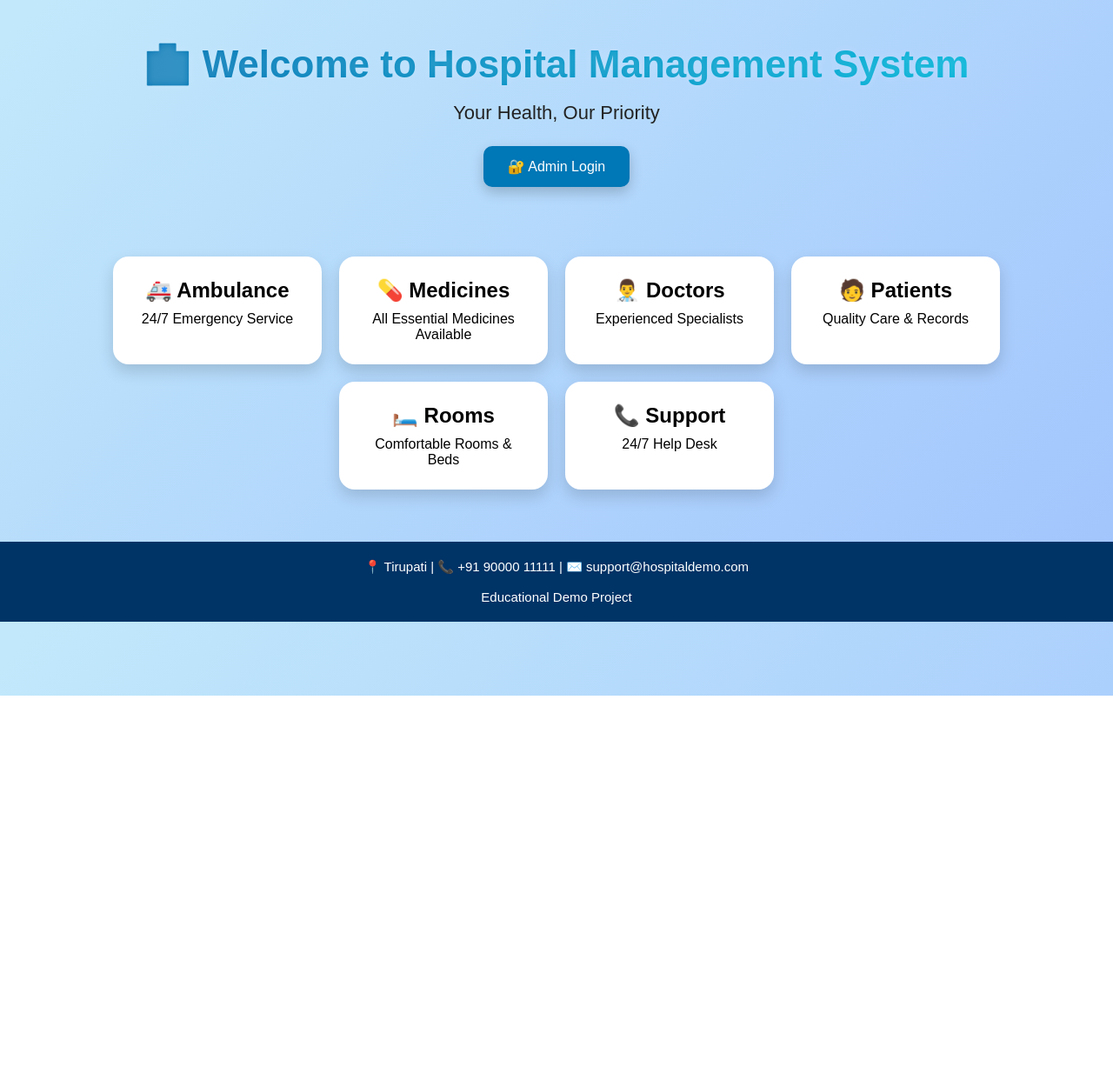
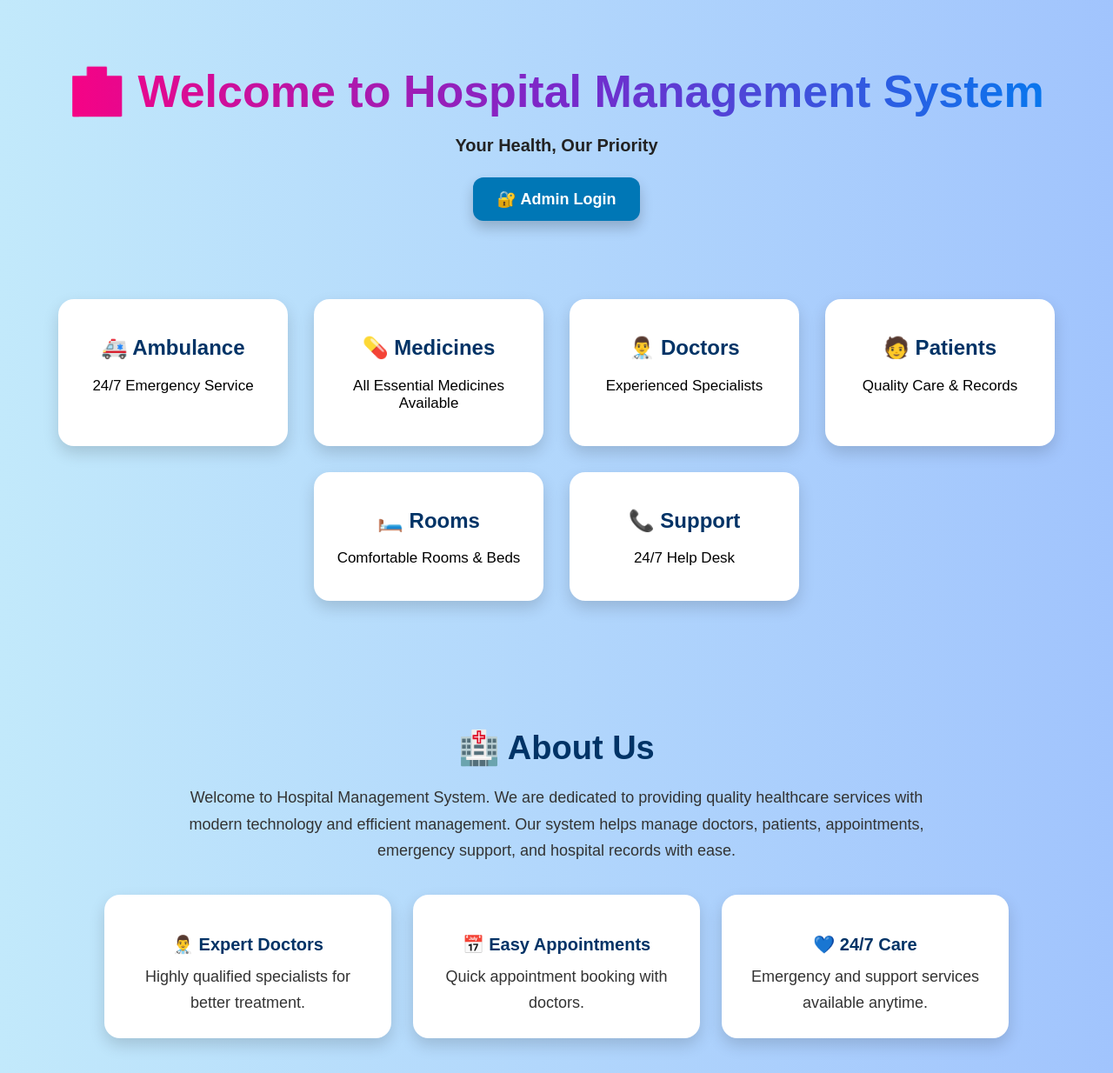
Before and after one commit to venkatkanakanti/hospital-management-system, a Django app: page / in a window 1280 px wide. Shown: the whole page at 87% size. Before the commit the page ends 800 px from the top, so only its background shows below. Run offline with Django 5.2, Linux system fonts and the light colour scheme.

Commit message:
Upgraded homepage with About Us section

```diff
--- a/app1/templates/home.html
+++ b/app1/templates/home.html
@@ -1,117 +1,128 @@
 <!DOCTYPE html>
 <html>
 <head>
-<title>Hospital Management System</title>
+<title>Welcome</title>
 
 <style>
-*{
+body{
+font-family:Arial;
 margin:0;
 padding:0;
-box-sizing:border-box;
-}
-
-body{
-font-family:Arial,sans-serif;
 text-align:center;
-background:linear-gradient(135deg,#c2e9fb,#a1c4fd);
-animation:fadeIn 1.2s ease;
-}
-
-/* Page animation */
-@keyframes fadeIn{
-from{opacity:0; transform:translateY(20px);}
-to{opacity:1; transform:translateY(0);}
+background:linear-gradient(to right,#c2e9fb,#a1c4fd);
 }
 
 .header{
-padding:50px 20px;
+padding:40px;
 }
 
-/* Premium heading */
-.main-title{
-font-size:44px;
+h1{
+font-size:52px;
 font-weight:bold;
-background:linear-gradient(90deg,#003366,#0077b6,#00b4d8,#ff006e,#003366);
-background-size:300%;
+background:linear-gradient(90deg,#ff0080,#7928ca,#007cf0);
 -webkit-background-clip:text;
 -webkit-text-fill-color:transparent;
-animation:moveText 6s linear infinite, floatText 3s ease-in-out infinite;
-cursor:pointer;
-transition:0.4s;
-text-shadow:0 0 8px rgba(255,255,255,0.2);
+margin-bottom:10px;
 }
 
-.main-title:hover{
-transform:scale(1.05);
-filter:drop-shadow(0 0 12px rgba(255,0,110,0.4));
-}
-
-@keyframes moveText{
-0%{background-position:0%;}
-100%{background-position:300%;}
-}
-
-@keyframes floatText{
-0%,100%{transform:translateY(0);}
-50%{transform:translateY(-6px);}
-}
-
-.subtitle{
-font-size:22px;
-margin-top:15px;
+h3{
 color:#222;
+font-size:20px;
+margin-bottom:25px;
 }
 
 button{
-margin-top:25px;
 padding:14px 28px;
-font-size:16px;
 border:none;
-border-radius:10px;
+border-radius:12px;
 background:#0077b6;
 color:white;
 cursor:pointer;
+font-size:18px;
+font-weight:bold;
+box-shadow:0 8px 15px rgba(0,0,0,0.2);
 transition:0.3s;
-box-shadow:0 6px 15px rgba(0,0,0,0.2);
 }
 
 button:hover{
 background:#023e8a;
-transform:translateY(-3px);
+transform:scale(1.05);
 }
 
 .features{
 display:flex;
 justify-content:center;
 flex-wrap:wrap;
-gap:20px;
-padding:30px;
+margin-top:35px;
 }
 
 .card{
 background:white;
-width:240px;
+width:220px;
+margin:15px;
+padding:22px;
+border-radius:18px;
+box-shadow:0 8px 18px rgba(0,0,0,0.15);
+transition:0.3s;
+}
+
+.card:hover{
+transform:translateY(-10px);
+}
+
+.card h2{
+color:#003366;
+}
+
+.card p{
+font-size:17px;
+}
+
+/* About Us */
+.about-section{
+margin-top:60px;
+padding:40px 20px;
+text-align:center;
+}
+
+.about-section h2{
+font-size:38px;
+color:#003366;
+margin-bottom:20px;
+}
+
+.about-section p{
+font-size:18px;
+max-width:900px;
+margin:auto;
+line-height:1.7;
+color:#333;
+}
+
+.about-boxes{
+display:flex;
+justify-content:center;
+flex-wrap:wrap;
+gap:25px;
+margin-top:35px;
+}
+
+.about-card{
+background:white;
+width:280px;
 padding:25px;
 border-radius:18px;
 box-shadow:0 8px 18px rgba(0,0,0,0.15);
-transition:0.4s;
+transition:0.3s;
 }
 
-.card:hover{
-transform:translateY(-10px) scale(1.03);
-box-shadow:0 12px 24px rgba(0,0,0,0.25);
+.about-card:hover{
+transform:translateY(-8px);
 }
 
-.card h2{
+.about-card h3{
+color:#003366;
 margin-bottom:10px;
-}
-
-.footer{
-margin-top:30px;
-padding:20px;
-background:#003366;
-color:white;
-font-size:15px;
 }
 </style>
 </head>
@@ -119,8 +130,8 @@ font-size:15px;
 <body>
 
 <div class="header">
-<h1 class="main-title">🏥 Welcome to Hospital Management System</h1>
-<p class="subtitle">Your Health, Our Priority</p>
+<h1>🏥 Welcome to Hospital Management System</h1>
+<h3>Your Health, Our Priority</h3>
 
 <a href="/adminlogin/">
 <button>🔐 Admin Login</button>
@@ -161,10 +172,34 @@ font-size:15px;
 
 </div>
 
-<div class="footer">
-📍 Tirupati | 📞 +91 90000 11111 | ✉️ support@hospitaldemo.com
-<br><br>
-Educational Demo Project
+<div class="about-section">
+<h2>🏥 About Us</h2>
+
+<p>
+Welcome to Hospital Management System. We are dedicated to providing
+quality healthcare services with modern technology and efficient management.
+Our system helps manage doctors, patients, appointments, emergency support,
+and hospital records with ease.
+</p>
+
+<div class="about-boxes">
+
+<div class="about-card">
+<h3>👨‍⚕️ Expert Doctors</h3>
+<p>Highly qualified specialists for better treatment.</p>
+</div>
+
+<div class="about-card">
+<h3>📅 Easy Appointments</h3>
+<p>Quick appointment booking with doctors.</p>
+</div>
+
+<div class="about-card">
+<h3>💙 24/7 Care</h3>
+<p>Emergency and support services available anytime.</p>
+</div>
+
+</div>
 </div>
 
 </body>
```
